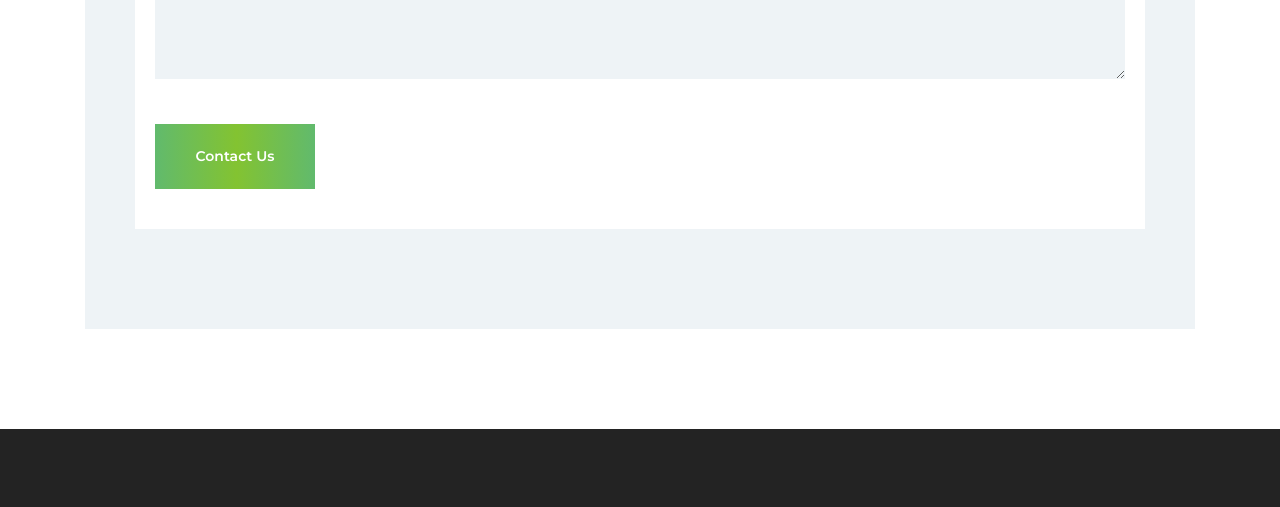
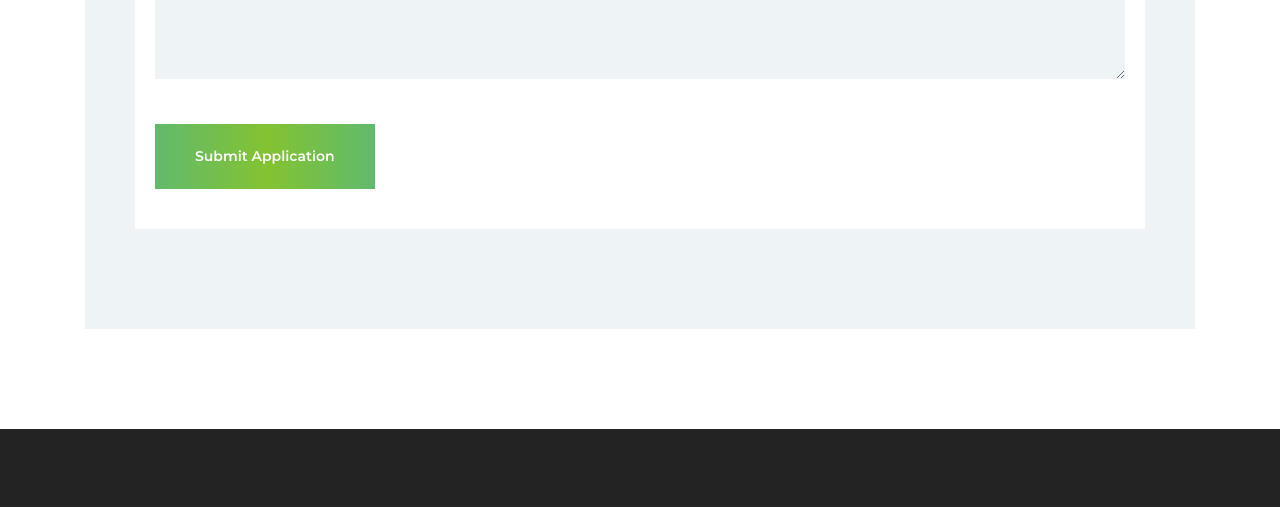
Before and after one commit to Jemok/wckkenya, a plain HTML site: page apply.html in a window 1280 px wide. Shown: the part 1000-1507 px from the top of the page. Drawn offline with Linux system fonts and the light colour scheme; some packages are replaced by stand-ins of ours; files whose address does not match are found by name.

Commit message:
Changes to Submit Application

```diff
--- a/apply.html
+++ b/apply.html
@@ -266,7 +266,7 @@
                     <input type="date" name="d_o_birth" class="form-control">
                     <label for="exampleFormControlSelect1">Message</label>
                     <textarea name="message" class="form-control" id="message" cols="30" rows="10" placeholder="Message"></textarea>
-                    <button class="btn academy-btn mt-30" type="submit">Contact Us</button>
+                    <button class="btn academy-btn mt-30" type="submit">Submit Application</button>
                 </form>
             </div>
             <!--</div>-->
```
